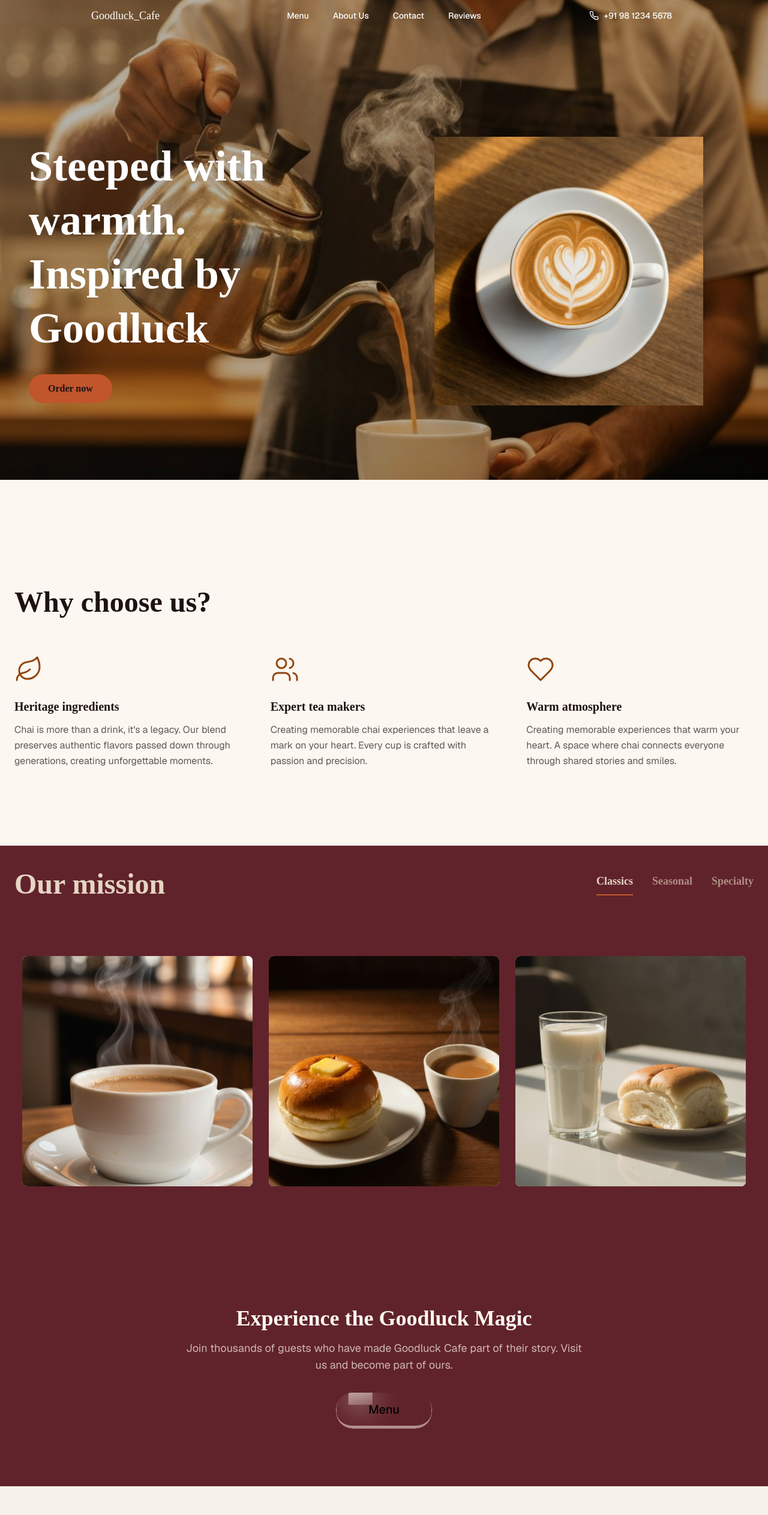
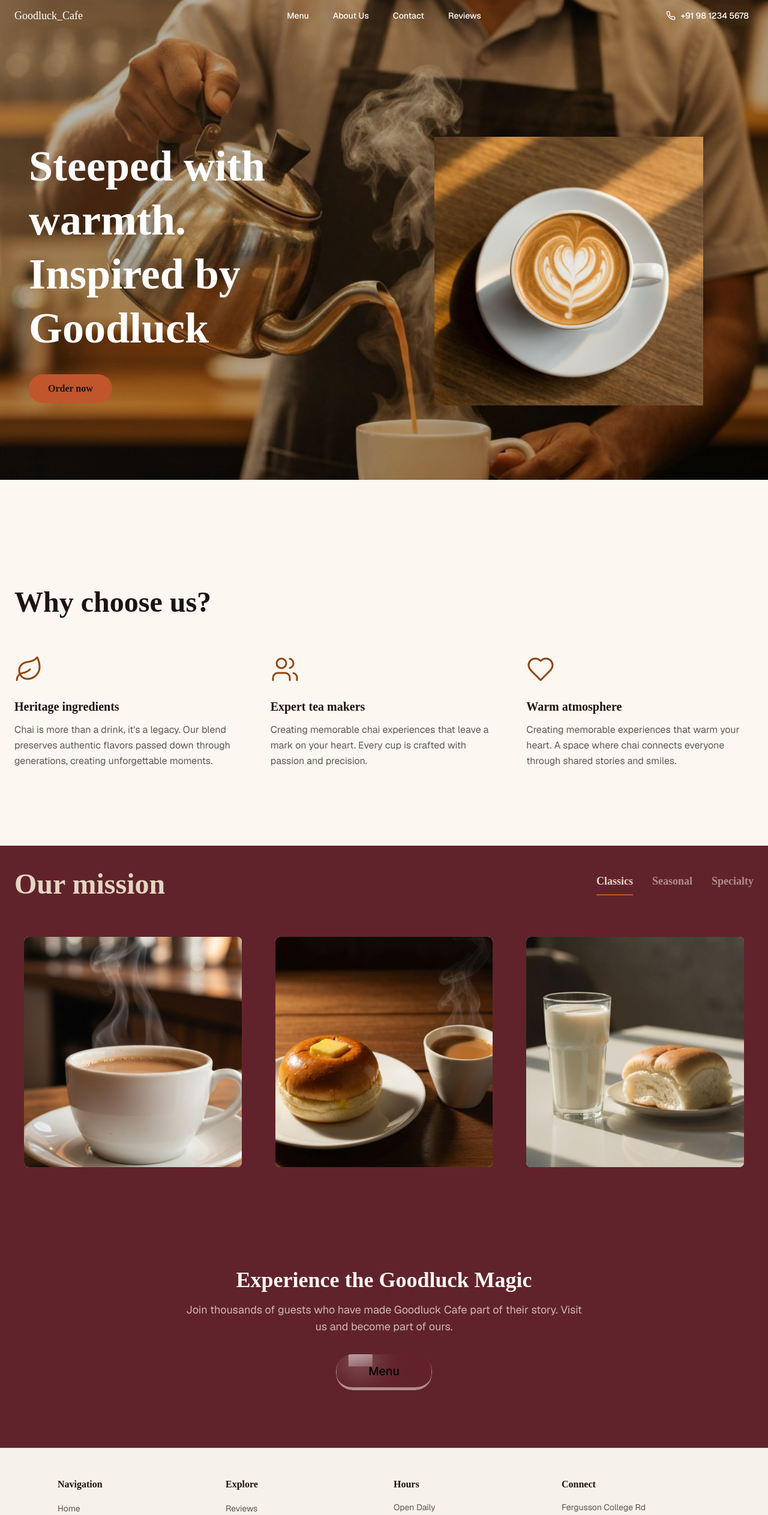
Before and after one commit to Omkard007/goodluck, a Next.js app: page / in a window 1280 px wide. Shown: the top 2526 px of the page at 60% size. Built offline with nearby package versions, Linux system fonts and the light colour scheme.

Commit message:
responsive

```diff
--- a/components/home/MenuShowcaseSection.tsx
+++ b/components/home/MenuShowcaseSection.tsx
@@ -72,7 +72,7 @@ type Category = 'classics' | 'seasonal' | 'specialty'
 
 export function MenuShowcaseSection() {
   const [activeCategory, setActiveCategory] = useState<Category>('classics')
-  const [scrollPosition, setScrollPosition] = useState(0)
+
 
   const categories: { id: Category; label: string }[] = [
     { id: 'classics', label: 'Classics' },
@@ -82,15 +82,7 @@ export function MenuShowcaseSection() {
 
   const items = menuItems[activeCategory]
 
-  const scroll = (direction: 'left' | 'right') => {
-    const container = document.getElementById('menu-carousel')
-    if (container) {
-      const scrollAmount = 400
-      const newPosition = direction === 'left' ? scrollPosition - scrollAmount : scrollPosition + scrollAmount
-      container.scrollBy({ left: direction === 'left' ? -scrollAmount : scrollAmount, behavior: 'smooth' })
-      setScrollPosition(newPosition)
-    }
-  }
+
 
   return (
     <section className="py-2 md:py-10 px-4 sm:px-6  bg-secondary">
@@ -103,7 +95,7 @@ export function MenuShowcaseSection() {
           transition={{ duration: 0.6 }}
           className="flex flex-col md:flex-row md:items-center md:justify-between mb-12"
         >
-          <h2 className="text-4xl md:text-5xl font-serif font-bold text-muted">Our mission</h2>
+          <h2 className="text-4xl md:text-5xl  font-serif font-bold text-muted">Our mission</h2>
 
           {/* Tabs */}
           <div className="flex gap-8 ">
@@ -132,7 +124,7 @@ export function MenuShowcaseSection() {
             viewport={{ once: true }}
             transition={{ duration: 0.6 }}
             id="menu-carousel"
-            className="flex overflow-x-auto snap-x snap-mandatory scroll-smooth pb-4 scrollbar-hide"
+            className="grid grid-cols-1 sm:grid-cols-2 lg:grid-cols-3 gap-6 pb-4"
           >
             {items.map((item, index) => (
               <motion.div
@@ -141,7 +133,7 @@ export function MenuShowcaseSection() {
                 whileInView={{ opacity: 1, y: 0 }}
                 viewport={{ once: true }}
                 transition={{ duration: 0.6, delay: index * 0.1 }}
-                className="mx-auto"
+                className="w-full"
               >
                 <ProductCard {...item} />
               </motion.div>
--- a/components/home/ProductCard.tsx
+++ b/components/home/ProductCard.tsx
@@ -16,12 +16,12 @@ export function ProductCard({
   price,
 }: ProductCardProps) {
   return (
-    <div className="relative flex h-[30rem] items-center justify-center">
+    <div className="relative flex w-full aspect-square items-center justify-center p-4">
       <DirectionAwareHover imageUrl={imageUrl}>
         <div className="text-center">
-          <h3 className="text-xl font-bold">{name}</h3>
-          <p className="mt-2 text-sm">{description}</p>
-          <p className="mt-1 text-base font-semibold">{price}</p>
+          <h3 className="text-lg sm:text-xl font-bold">{name}</h3>
+          <p className="mt-1 sm:mt-2 text-xs sm:text-sm">{description}</p>
+          <p className="mt-1 text-sm sm:text-base font-semibold">{price}</p>
         </div>
       </DirectionAwareHover>
     </div>
--- a/components/ui/resizable-navbar.tsx
+++ b/components/ui/resizable-navbar.tsx
@@ -46,7 +46,7 @@ export const Navbar = ({
     <NavbarContext.Provider value={{ visible }}>
       <motion.div
         ref={ref}
-        className={cn("sticky inset-x-0 top-0 z-40 w-[80%] mx-auto", className)}
+        className={cn("sticky inset-x-0 top-0 z-40 w-full mx-auto", className)}
       >
         {children}
       </motion.div>
--- a/components/ui/resizable-navbar2.tsx
+++ b/components/ui/resizable-navbar2.tsx
@@ -58,7 +58,7 @@ export const Navbar = ({
       <motion.div
         ref={ref}
         className={cn(
-          "sticky inset-x-0 top-0 z-40 w-[80%] mx-auto",
+          "sticky inset-x-0 top-0 z-40 w-full mx-auto",
           className,
         )}
       >
```
